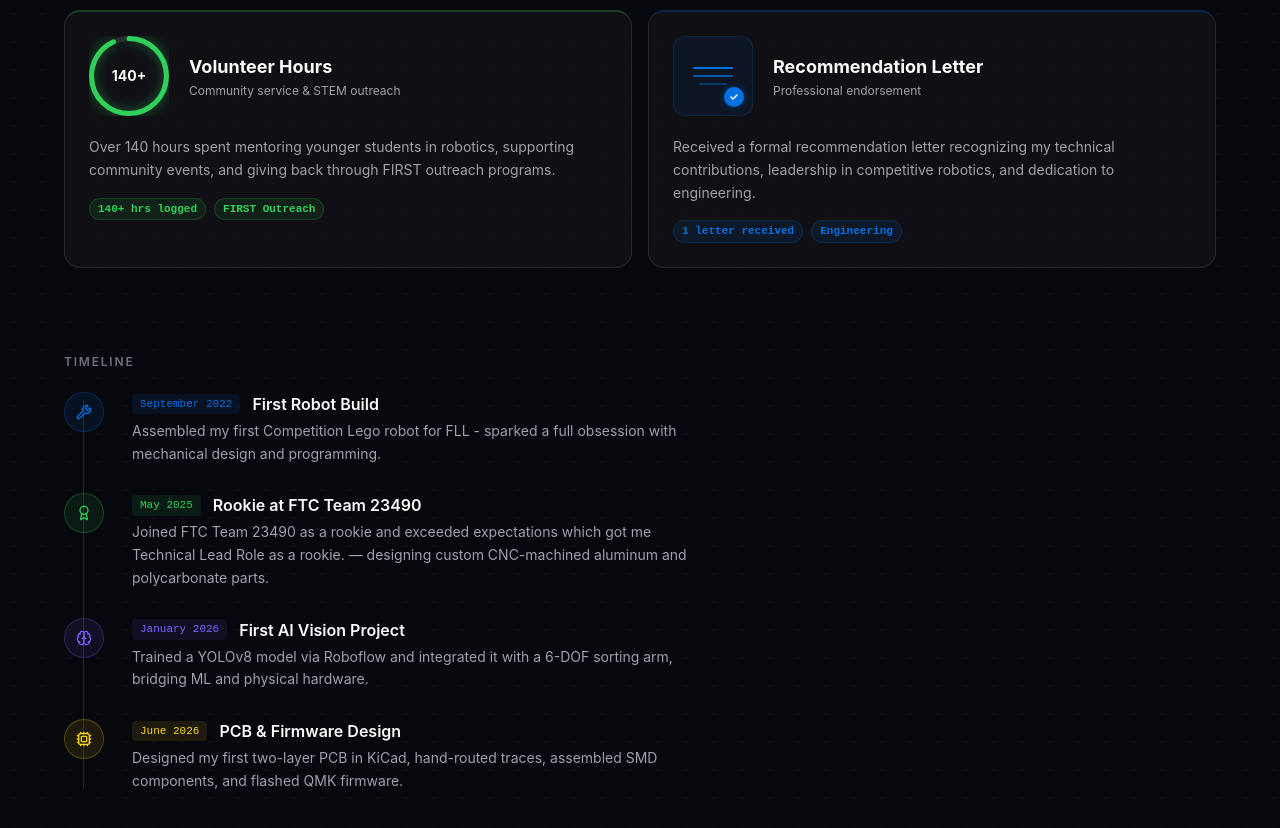
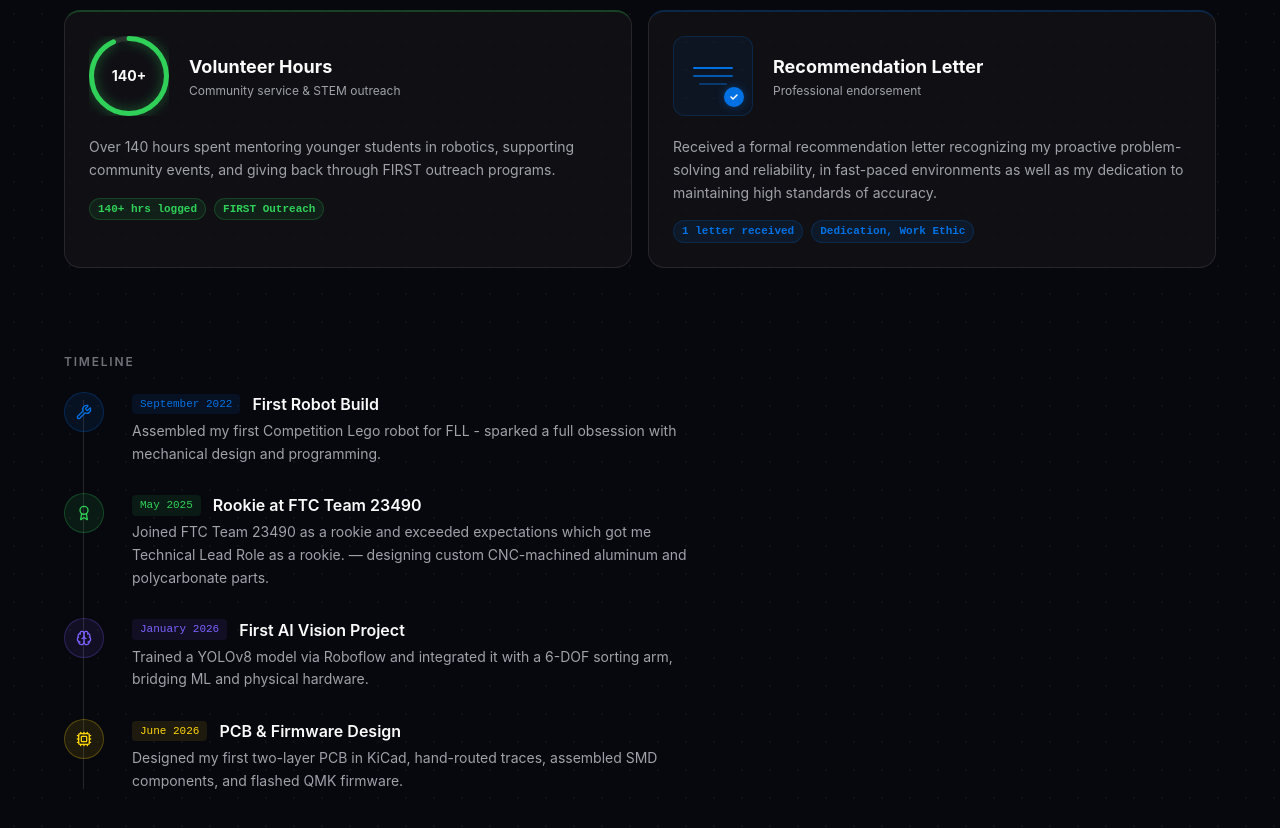
Before and after one commit to aaravdhawan25/AaravDhawanWeb, a React (Vite) app: page /#/about in a window 1280 px wide. Shown: the part 980-1808 px from the top of the page. Built offline with nearby package versions, Linux system fonts and the light colour scheme.

Commit message:
Update endorsement description and keywords

```diff
--- a/src/components/About.jsx
+++ b/src/components/About.jsx
@@ -202,8 +202,8 @@ export default function About() {
                   </div>
                 </div>
                 <p className="text-sm text-zinc-500 dark:text-zinc-400 leading-relaxed">
-                  Received a formal recommendation letter recognizing my technical contributions,
-                  leadership in competitive robotics, and dedication to engineering.
+                  Received a formal recommendation letter recognizing my proactive problem-solving and reliability,
+                  in fast-paced environments as well as my dedication to maintaining high standards of accuracy.
                 </p>
                 <div className="mt-4 flex items-center gap-2">
                   <span className="text-[11px] font-mono font-semibold px-2 py-0.5 rounded-full"
@@ -212,7 +212,8 @@ export default function About() {
                   </span>
                   <span className="text-[11px] font-mono font-semibold px-2 py-0.5 rounded-full"
                     style={{ color: '#0071e3', background: '#0071e318', border: '1px solid #0071e330' }}>
-                    Engineering
+                    Dedication,
+                    Work Ethic
                   </span>
                 </div>
               </div>
```
